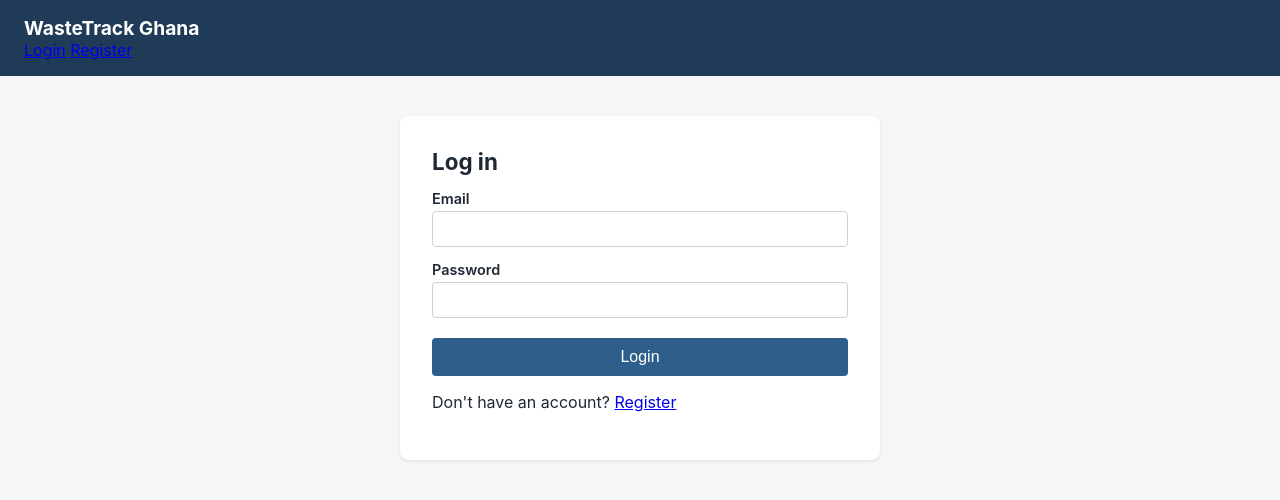
After one commit to AttorJohn/CSCD602PROJECT, a Flask app: page /login in a window 1280 px wide. The commit adds this page. Shown: the top 500 px of the page. Run offline with Flask 3, Linux system fonts and the light colour scheme.

Commit message:
Step 7: login/logout with Flask-Login

```diff
--- a/app.py
+++ b/app.py
@@ -1,11 +1,13 @@
 """
 WasteTrack Ghana - Entry point.
 
-Step 6 adds registration via the auth blueprint (routes/auth.py),
-implementing FR-01 and NFR-01 (passwords hashed, never stored plain).
+Step 7 adds session-based authentication via Flask-Login: login,
+logout, and the current_user available in every template
+(implements FR-02).
 """
 import os
 from flask import Flask
+from flask_login import LoginManager
 from models import db
 from routes.auth import auth_bp
 
@@ -22,6 +24,17 @@ def create_app():
     db.init_app(app)
     with app.app_context():
         db.create_all()  # creates users/requests/collectors tables if they don't exist yet
+
+    login_manager = LoginManager()
+    login_manager.login_view = "auth.login"
+    login_manager.login_message = "Please log in to access that page."
+    login_manager.login_message_category = "error"
+    login_manager.init_app(app)
+
+    @login_manager.user_loader
+    def load_user(user_id):
+        from models.user import User
+        return User.query.get(int(user_id))
 
     app.register_blueprint(auth_bp)
 
--- a/models/user.py
+++ b/models/user.py
@@ -1,9 +1,10 @@
 """User model - maps to the USER entity in the ER diagram (Section 3.5)."""
 from datetime import datetime
+from flask_login import UserMixin
 from models import db
 
 
-class User(db.Model):
+class User(UserMixin, db.Model):
     __tablename__ = "users"
 
     id = db.Column(db.Integer, primary_key=True)
--- a/routes/auth.py
+++ b/routes/auth.py
@@ -1,10 +1,11 @@
 """Authentication routes - registration (Step 6) and login/logout (Step 7).
 
-Implements FR-01 (registration) and NFR-01 (passwords stored as
-salted hashes, never plain text).
+Implements FR-01 (registration), FR-02 (login/logout) and NFR-01
+(passwords stored as salted hashes, never plain text).
 """
 from flask import Blueprint, render_template, request, redirect, url_for, flash
-from werkzeug.security import generate_password_hash
+from flask_login import login_user, logout_user, login_required, current_user
+from werkzeug.security import generate_password_hash, check_password_hash
 from models import db
 from models.user import User
 
@@ -42,7 +43,36 @@ def register():
         db.session.add(user)
         db.session.commit()
 
-        flash("Account created successfully. You can now log in.", "success")
-        return redirect(url_for("home"))  # will point to auth.login once Step 7 is done
+        flash("Account created successfully. Please log in.", "success")
+        return redirect(url_for("auth.login"))
 
     return render_template("register.html", name="", email="")
+
+
+@auth_bp.route("/login", methods=["GET", "POST"])
+def login():
+    if current_user.is_authenticated:
+        return redirect(url_for("home"))
+
+    if request.method == "POST":
+        email = request.form.get("email", "").strip().lower()
+        password = request.form.get("password", "")
+
+        user = User.query.filter_by(email=email).first()
+        if user and check_password_hash(user.password_hash, password):
+            login_user(user)
+            flash(f"Welcome back, {user.name}.", "success")
+            return redirect(url_for("home"))
+
+        flash("Invalid email or password.", "error")
+        return render_template("login.html", email=email)
+
+    return render_template("login.html", email="")
+
+
+@auth_bp.route("/logout")
+@login_required
+def logout():
+    logout_user()
+    flash("You have been logged out.", "success")
+    return redirect(url_for("home"))
--- a/templates/base.html
+++ b/templates/base.html
@@ -9,6 +9,15 @@
 <body>
   <header class="site-header">
     <a href="{{ url_for('home') }}" class="brand">WasteTrack Ghana</a>
+    <nav class="nav-links">
+      {% if current_user.is_authenticated %}
+        <span class="nav-user">{{ current_user.name }}</span>
+        <a href="{{ url_for('auth.logout') }}">Logout</a>
+      {% else %}
+        <a href="{{ url_for('auth.login') }}">Login</a>
+        <a href="{{ url_for('auth.register') }}">Register</a>
+      {% endif %}
+    </nav>
   </header>
 
   <main class="container">
--- /dev/null
+++ b/templates/login.html
@@ -0,0 +1,17 @@
+{% extends "base.html" %}
+{% block title %}Login - WasteTrack Ghana{% endblock %}
+{% block content %}
+  <h1>Log in</h1>
+
+  <form method="post" action="{{ url_for('auth.login') }}" novalidate>
+    <label for="email">Email</label>
+    <input type="email" id="email" name="email" value="{{ email }}" required>
+
+    <label for="password">Password</label>
+    <input type="password" id="password" name="password" required>
+
+    <button type="submit">Login</button>
+  </form>
+
+  <p>Don't have an account? <a href="{{ url_for('auth.register') }}">Register</a></p>
+{% endblock %}
--- a/templates/register.html
+++ b/templates/register.html
@@ -16,5 +16,5 @@
     <button type="submit">Register</button>
   </form>
 
-  <p>Already have an account? <a href="{{ url_for('home') }}">Log in</a> (coming in Step 7)</p>
+  <p>Already have an account? <a href="{{ url_for('auth.login') }}">Log in</a></p>
 {% endblock %}
```
